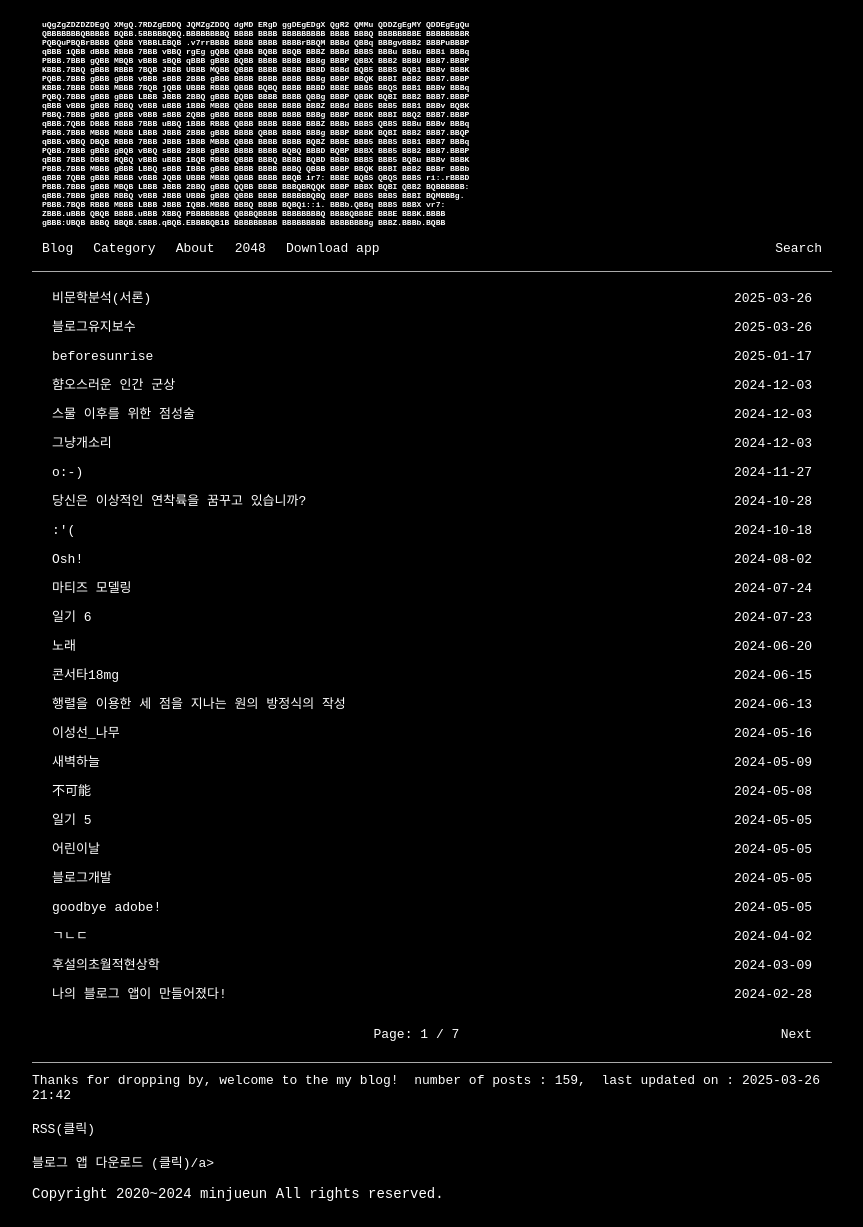
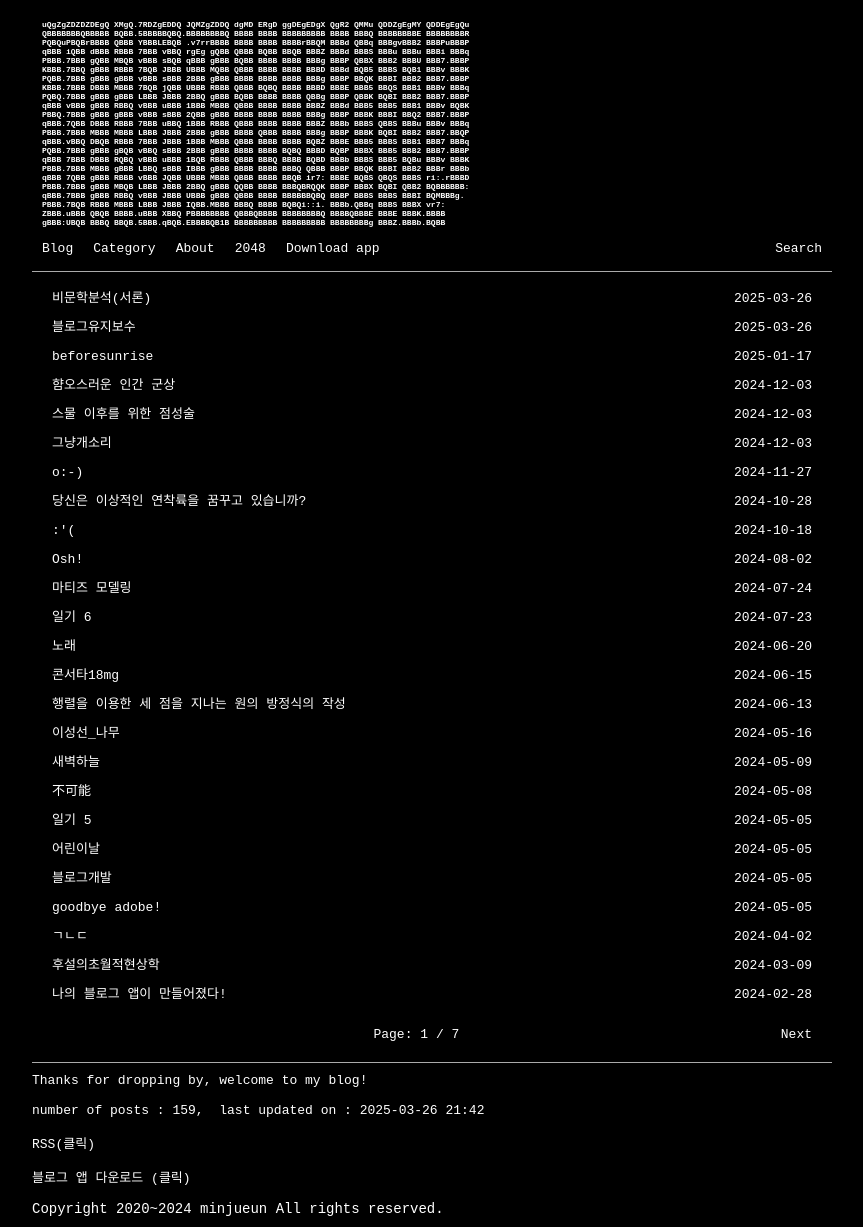
Before and after one commit to whoisrealminjueun/whoisrealminjueun.github.io, a Jekyll site: the page built from index.html, in a window 1280 px wide. Shown: the whole page, without its empty margins (208-1071 px from the left). Built offline with Jekyll 4.4.1, drawn with Linux system fonts in a browser that asks for light colours; the list of posts is cut into pages by our own code.

Commit message:
Update footer.html

```diff
--- a/_includes/footer.html
+++ b/_includes/footer.html
@@ -1,8 +1,9 @@
 <div class="footer-copyright">
-    Thanks for dropping by, welcome to the my blog!&nbsp
-    {{ "number of posts : " }}{{ site.posts.size }},&nbsp
+    Thanks for dropping by, welcome to my blog!&nbsp;<br><br/>
+    {{ "number of posts : " }}{{ site.posts.size }},&nbsp;
     {{ "last updated on : " }}{{ "now" | date: "%Y-%m-%d %H:%M" }}<br><br/>
-    <a href="https://whoisrealminjueun.github.io/feed.xml">RSS(클릭)</a>&nbsp<br><br/>
-    <a href="https://mega.nz/file/sL9QyRCa#Fk2D86LNPFbgXLYgFEbztoxZisk8EsxaIpF2v9z8l_I">블로그 앱 다운로드 (클릭)/a>&nbsp<br><br/>
+    <a href="https://whoisrealminjueun.github.io/feed.xml">RSS(클릭)</a>&nbsp;<br><br/>
+    <a href="https://mega.nz/file/sL9QyRCa#Fk2D86LNPFbgXLYgFEbztoxZisk8EsxaIpF2v9z8l_I">블로그 앱 다운로드 (클릭)</a>&nbsp;<br><br/>
     <div class="footer-copyright-text float-left">Copyright 2020~2024 minjueun All rights reserved.</div>
+    <div class="clearfix"></div>  <!-- clearfix 추가 -->
 </div>
```
